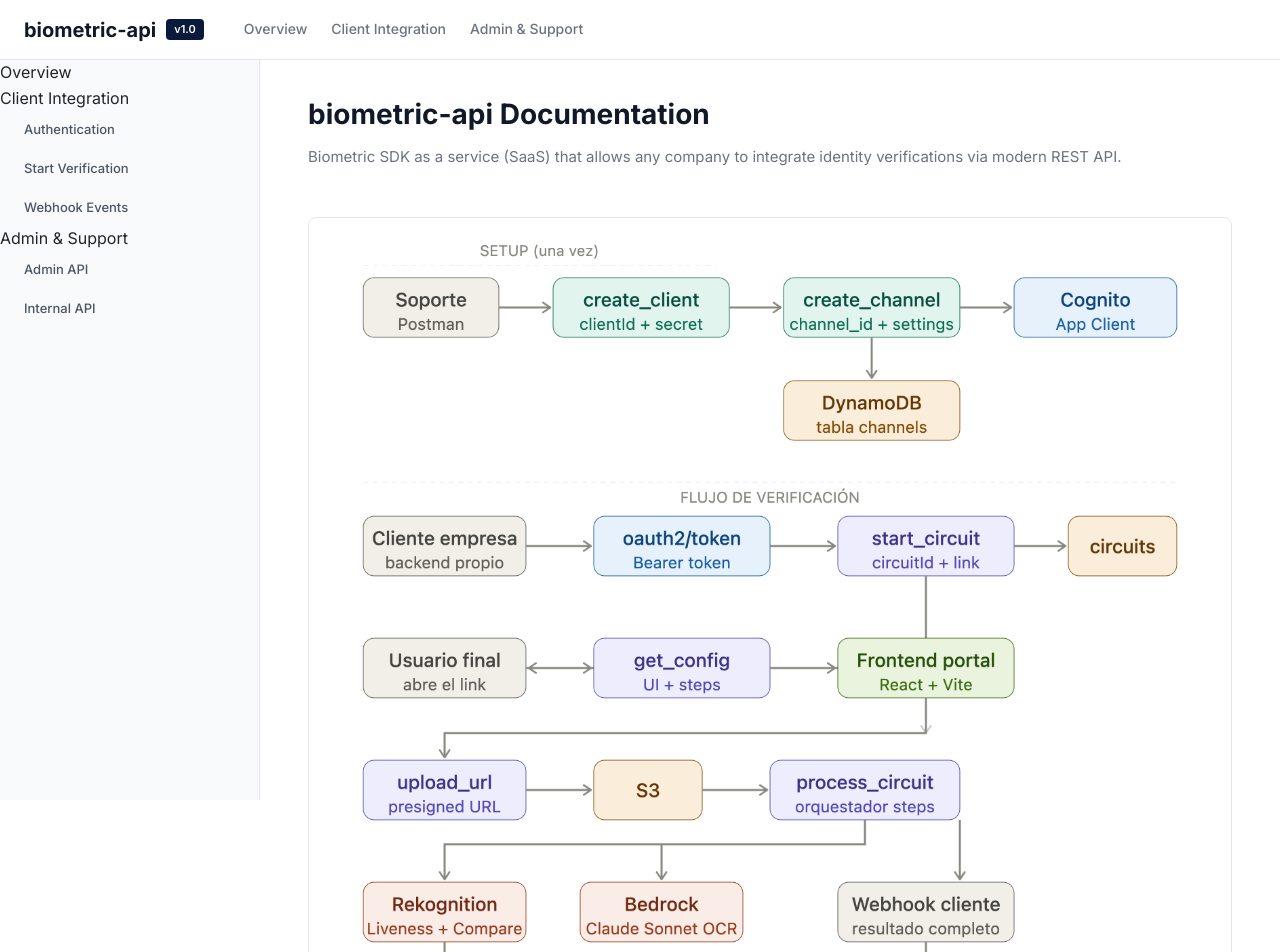
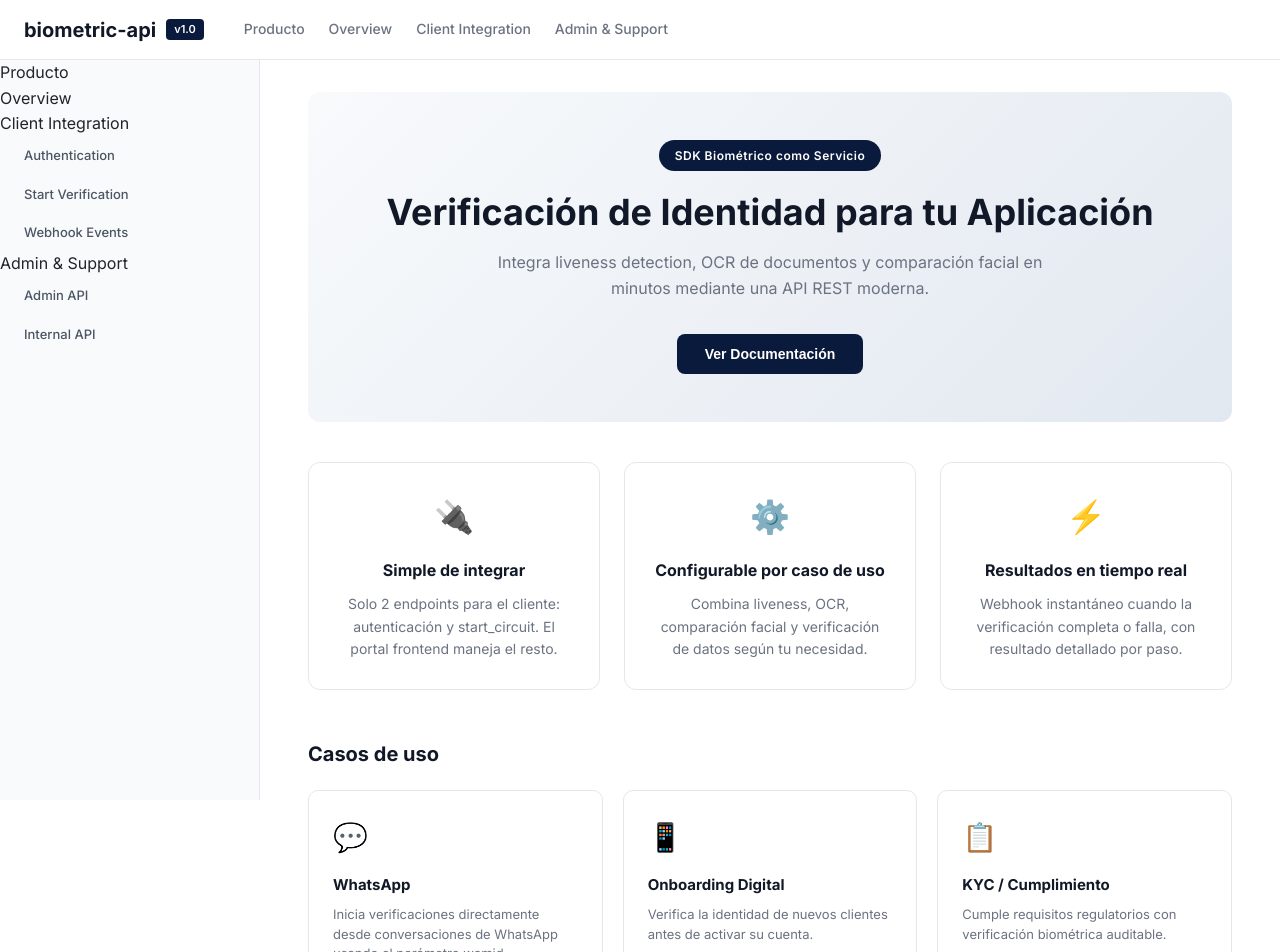
Before and after one commit to presales-danaconnect/biometric-api, a React (Vite) app: page / in a window 1280 px wide. Shown: the top 952 px of the page. Built offline with nearby package versions, Linux system fonts and the light colour scheme.

Commit message:
feat: add product landing section with hero, features and use cases

```diff
--- a/src/App.css
+++ b/src/App.css
@@ -430,3 +430,201 @@
     display: none;
   }
 }
+@media (max-width: 768px) {
+  .sidebar {
+    display: none;
+  }
+
+  .content {
+    margin-left: 0;
+    padding: 16px;
+  }
+
+  .header-nav {
+    display: none;
+  }
+}
+
+/* Product Section */
+.product-hero {
+  text-align: center;
+  padding: 48px 24px;
+  background: linear-gradient(135deg, #f8fafc 0%, #e2e8f0 100%);
+  border-radius: 12px;
+  margin-bottom: 40px;
+}
+
+.hero-badge {
+  display: inline-block;
+  background: #0a1a3c;
+  color: white;
+  font-size: 12px;
+  font-weight: 600;
+  padding: 6px 16px;
+  border-radius: 20px;
+  margin-bottom: 20px;
+  letter-spacing: 0.5px;
+}
+
+.hero-title {
+  font-size: 36px;
+  font-weight: 800;
+  color: #111827;
+  margin-bottom: 16px;
+  line-height: 1.2;
+}
+
+.hero-subtitle {
+  font-size: 16px;
+  color: #6b7280;
+  max-width: 600px;
+  margin: 0 auto 32px;
+  line-height: 1.6;
+}
+
+.hero-buttons {
+  display: flex;
+  gap: 16px;
+  justify-content: center;
+}
+
+.hero-btn {
+  padding: 12px 28px;
+  font-size: 14px;
+  font-weight: 600;
+  border-radius: 8px;
+  cursor: pointer;
+  transition: all 0.2s;
+  border: none;
+}
+
+.hero-btn.primary {
+  background: #0a1a3c;
+  color: white;
+}
+
+.hero-btn.primary:hover {
+  background: #0f2547;
+  box-shadow: 0 4px 12px rgba(10, 26, 60, 0.3);
+}
+
+.hero-btn.secondary {
+  background: white;
+  color: #0a1a3c;
+  border: 2px solid #e5e7eb;
+}
+
+.hero-btn.secondary:hover {
+  border-color: #0a1a3c;
+  background: #f9fafb;
+}
+
+/* Product Features */
+.product-features {
+  display: grid;
+  grid-template-columns: repeat(3, 1fr);
+  gap: 24px;
+  margin-bottom: 48px;
+}
+
+.feature-card {
+  background: white;
+  border: 1px solid #e5e7eb;
+  border-radius: 12px;
+  padding: 28px;
+  text-align: center;
+  transition: all 0.2s;
+}
+
+.feature-card:hover {
+  box-shadow: 0 4px 16px rgba(0,0,0,0.08);
+  transform: translateY(-2px);
+}
+
+.feature-icon {
+  font-size: 32px;
+  margin-bottom: 16px;
+}
+
+.feature-title {
+  font-size: 16px;
+  font-weight: 700;
+  color: #111827;
+  margin-bottom: 10px;
+}
+
+.feature-description {
+  font-size: 14px;
+  color: #6b7280;
+  line-height: 1.6;
+}
+
+/* Use Cases */
+.use-cases-title {
+  font-size: 20px;
+  font-weight: 700;
+  color: #111827;
+  margin-bottom: 20px;
+}
+
+.use-cases-grid {
+  display: grid;
+  grid-template-columns: repeat(3, 1fr);
+  gap: 20px;
+}
+
+.use-case-card {
+  background: white;
+  border: 1px solid #e5e7eb;
+  border-radius: 10px;
+  padding: 24px;
+  transition: all 0.2s;
+}
+
+.use-case-card:hover {
+  box-shadow: 0 2px 12px rgba(0,0,0,0.06);
+}
+
+.use-case-icon {
+  font-size: 28px;
+  margin-bottom: 14px;
+}
+
+.use-case-title {
+  font-size: 15px;
+  font-weight: 700;
+  color: #111827;
+  margin-bottom: 8px;
+}
+
+.use-case-description {
+  font-size: 13px;
+  color: #6b7280;
+  line-height: 1.5;
+}
+
+/* Responsive for Product Section */
+@media (max-width: 900px) {
+  .product-features,
+  .use-cases-grid {
+    grid-template-columns: 1fr;
+  }
+}
+
+@media (max-width: 640px) {
+  .hero-title {
+    font-size: 28px;
+  }
+
+  .hero-subtitle {
+    font-size: 14px;
+  }
+
+  .hero-buttons {
+    flex-direction: column;
+  }
+
+  .hero-btn {
+    width: 100%;
+  }
+}
--- a/src/App.tsx
+++ b/src/App.tsx
@@ -166,6 +166,7 @@ function formatJSON(obj: object): string {
 
 // Navigation items
 const navItems = [
+  { id: 'product', label: 'Producto' },
   { id: 'overview', label: 'Overview' },
   { id: 'client', label: 'Client Integration', children: [
     { id: 'auth', label: 'Authentication' },
@@ -582,6 +583,81 @@ function App() {
 
         {/* Content */}
         <main className="content">
+          {/* Product Section */}
+          <section id="product">
+            {/* Hero */}
+            <div className="product-hero">
+              <div className="hero-badge">SDK Biométrico como Servicio</div>
+              <h1 className="hero-title">Verificación de Identidad para tu Aplicación</h1>
+              <p className="hero-subtitle">
+                Integra liveness detection, OCR de documentos y comparación facial
+                en minutos mediante una API REST moderna.
+              </p>
+              <div className="hero-buttons">
+                <button className="hero-btn primary" onClick={() => scrollTo('client')}>
+                  Ver Documentación
+                </button>
+              </div>
+            </div>
+
+            {/* Features */}
+            <div className="product-features">
+              <div className="feature-card">
+                <div className="feature-icon">🔌</div>
+                <h3 className="feature-title">Simple de integrar</h3>
+                <p className="feature-description">
+                  Solo 2 endpoints para el cliente: autenticación y start_circuit.
+                  El portal frontend maneja el resto.
+                </p>
+              </div>
+              <div className="feature-card">
+                <div className="feature-icon">⚙️</div>
+                <h3 className="feature-title">Configurable por caso de uso</h3>
+                <p className="feature-description">
+                  Combina liveness, OCR, comparación facial y verificación de datos
+                  según tu necesidad.
+                </p>
+              </div>
+              <div className="feature-card">
+                <div className="feature-icon">⚡</div>
+                <h3 className="feature-title">Resultados en tiempo real</h3>
+                <p className="feature-description">
+                  Webhook instantáneo cuando la verificación completa o falla,
+                  con resultado detallado por paso.
+                </p>
+              </div>
+            </div>
+
+            {/* Use Cases */}
+            <h2 className="use-cases-title">Casos de uso</h2>
+            <div className="use-cases-grid">
+              <div className="use-case-card">
+                <div className="use-case-icon">💬</div>
+                <h3 className="use-case-title">WhatsApp</h3>
+                <p className="use-case-description">
+                  Inicia verificaciones directamente desde conversaciones de WhatsApp
+                  usando el parámetro wamid.
+                </p>
+              </div>
+              <div className="use-case-card">
+                <div className="use-case-icon">📱</div>
+                <h3 className="use-case-title">Onboarding Digital</h3>
+                <p className="use-case-description">
+                  Verifica la identidad de nuevos clientes antes de
+                  activar su cuenta.
+                </p>
+              </div>
+              <div className="use-case-card">
+                <div className="use-case-icon">📋</div>
+                <h3 className="use-case-title">KYC / Cumplimiento</h3>
+                <p className="use-case-description">
+                  Cumple requisitos regulatorios con verificación
+                  biométrica auditable.
+                </p>
+              </div>
+            </div>
+          </section>
+
           {/* Overview */}
           <div id="overview">
             <h1 className="page-title">biometric-api Documentation</h1>
```
